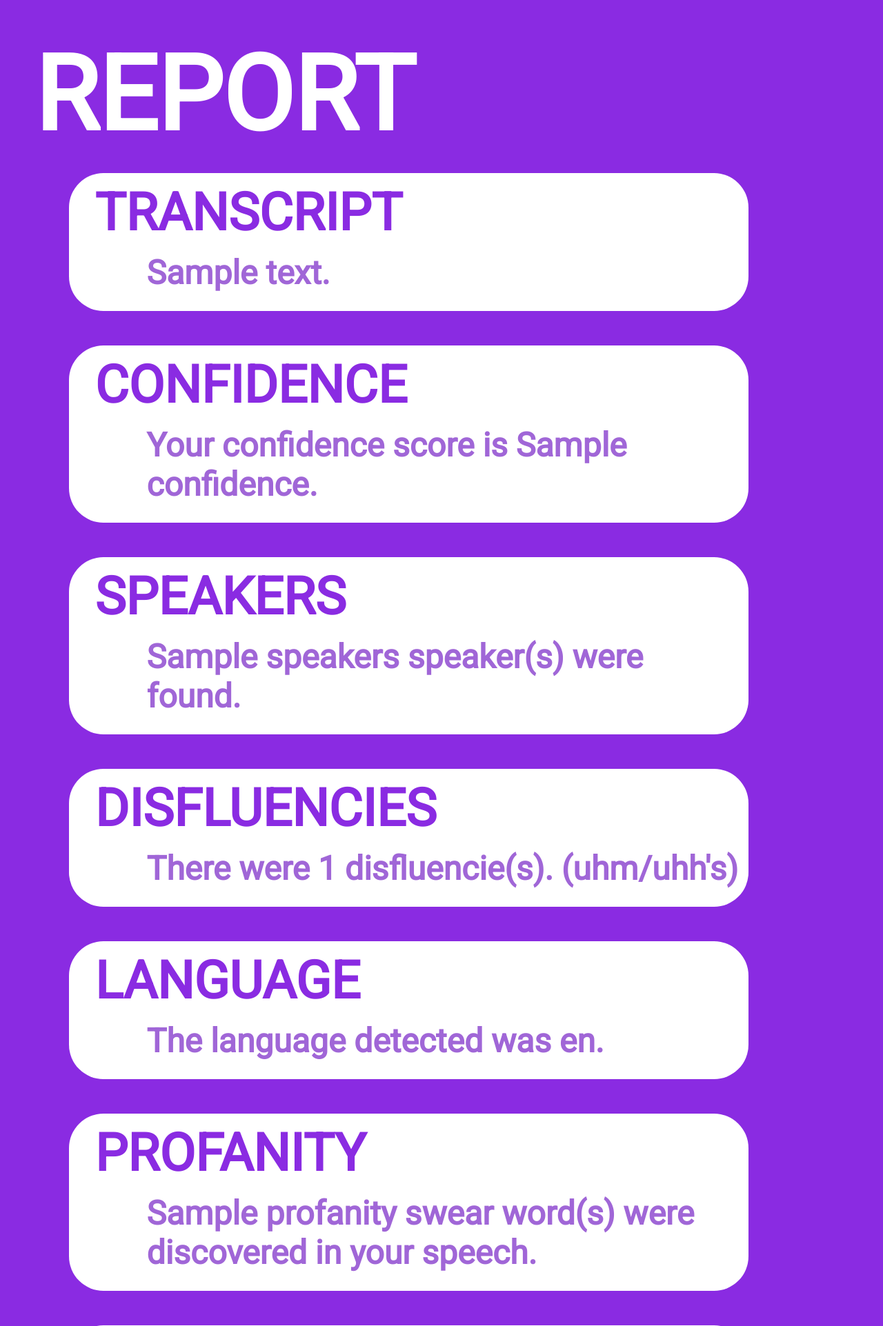
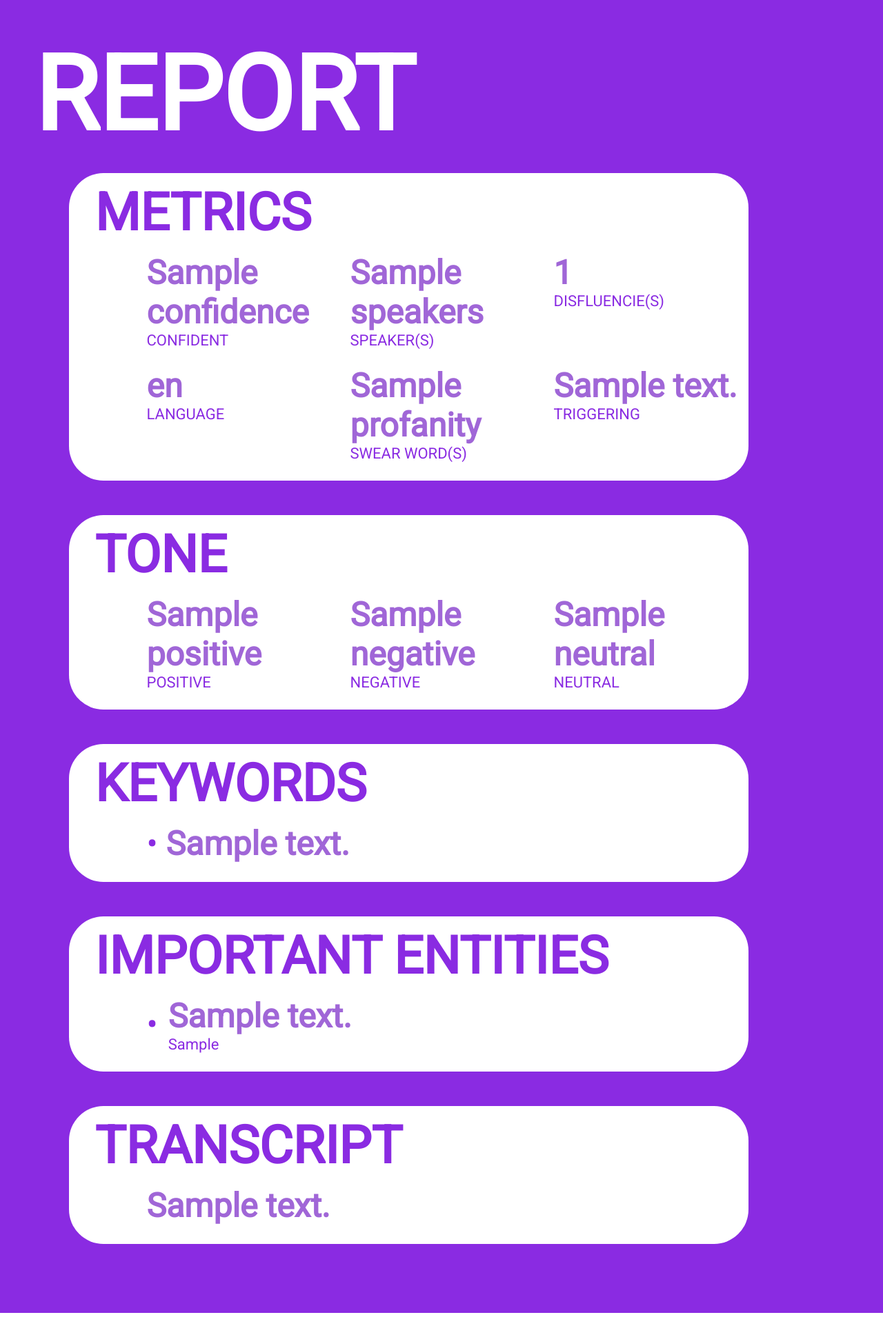
Before and after one commit to AvramBaicu/AudioAssembly, a Flask app: template AudioAssembly/templates/report.html in a window 1280 px wide. Shown: the top 1923 px of the page at 69% size. Run offline with Flask 2, Linux system fonts and the light colour scheme; the template is opened without the code that fills it: most values are stand-ins (such as "Sample title", 1, 10 or a date in 2020).

Commit message:
Update report.html

```diff
--- a/AudioAssembly/templates/report.html
+++ b/AudioAssembly/templates/report.html
@@ -21,97 +21,80 @@
     <div class="main">
       <div class="title">REPORT</div>
       <div class="container">
-        <div class="subtitle">TRANSCRIPT</div>
-        <div class="text">
-          <span style="color: rgb(160, 102, 215)"> {{data['text']}} </span>
+        <div class="subtitle">METRICS</div>
+        <div class="metrics">
+          <div>
+            <div class="data">{{data['confidence']}}</div>
+            <div class="label">CONFIDENT</div>
+          </div>
+          <div>
+            <div class="data">{{data['speakers']}}</div>
+            <div class="label">SPEAKER(S)</div>
+          </div>
+          <div>
+            <div class="data">{{data['disfluencies_count']}}</div>
+            <div class="label">DISFLUENCIE(S)</div>
+          </div>
+          <div>
+            <div class="data">{{data['language']}}</div>
+            <div class="label">LANGUAGE</div>
+          </div>
+          <div>
+            <div class="data">{{data['profanity']}}</div>
+            <div class="label">SWEAR WORD(S)</div>
+          </div>
+          <div>
+            <div class="data">{{data['content_safety']}}</div>
+            <div class="label">TRIGGERING</div>
+          </div>
         </div>
       </div>
       <div class="container">
-        <div class="subtitle">CONFIDENCE</div>
-        <div class="text">
-          Your confidence score is
-          <span style="color: rgb(160, 102, 215)">{{data['confidence']}}</span>.
-        </div>
-      </div>
-      <div class="container">
-        <div class="subtitle">SPEAKERS</div>
-        <div class="text">
-          <span style="color: rgb(160, 102, 215)">{{data['speakers']}}</span>
-          speaker(s) were found.
-        </div>
-      </div>
-      <div class="container">
-        <div class="subtitle">DISFLUENCIES</div>
-        <div class="text">
-          There were
-          <span style="color: rgb(160, 102, 215)">
-            {{data['disfluencies_count']}} </span
-          >disfluencie(s). (uhm/uhh's)
-        </div>
-      </div>
-      <div class="container">
-        <div class="subtitle">LANGUAGE</div>
-        <div class="text">
-          The language detected was
-          <span style="color: rgb(160, 102, 215)">{{data['language']}}</span>.
-        </div>
-      </div>
-      <div class="container">
-        <div class="subtitle">PROFANITY</div>
-        <div class="text">
-          <span style="color: rgb(160, 102, 215)">{{data['profanity']}}</span>
-          swear word(s) were discovered in your speech.
+        <div class="subtitle">TONE</div>
+        <div class="metrics">
+          <div>
+            <div class="data">{{data['tone']['POSITIVE']}}</div>
+            <div class="label">POSITIVE</div>
+          </div>
+          <div>
+            <div class="data">{{data['tone']['NEGATIVE']}}</div>
+            <div class="label">NEGATIVE</div>
+          </div>
+          <div class="neutral">
+            <div class="data">{{data['tone']['NEUTRAL']}}</div>
+            <div class="label">NEUTRAL</div>
+          </div>
         </div>
       </div>
       <div class="container">
         <div class="subtitle">KEYWORDS</div>
-        <div class="text">
-          The keywords noted were:
-          <span style="color: rgb(160, 102, 215)">
-            {%- for key in data['keywords'] -%} {{ key['text'] }} {%- if not
-            loop.last -%} , {% endif %} {%- endfor -%} </span
-          >.
-        </div>
-      </div>
-      <div class="container">
-        <div class="subtitle">CONTENT SAFETY</div>
-        <div class="text">
-          The audio could be
-          <span style="color: rgb(160, 102, 215)">
-            {{data['content_safety']}} </span
-          >triggering to some.
-        </div>
-      </div>
-      <div class="container">
-        <div class="subtitle">TONE</div>
-        <div class="text">
-          The tone was
-          <span style="color: rgb(160, 102, 215)">
-            {{ data['tone']['POSITIVE'] }}</span
-          >
-          positive,
-          <span style="color: rgb(160, 102, 215)"
-            >{{ data['tone']['NEGATIVE'] }}</span
-          >
-          negative, and
-          <span style="color: rgb(160, 102, 215)"
-            >{{ data['tone']['NEUTRAL'] }}</span
-          >
-          neutral.
+        <div class="list">
+          {%- for key in data['keywords'] -%}
+          <div class="element">
+            <span style="color: blueviolet; font-weight: normal">•</span> {{
+            key['text'] }}
+          </div>
+          {%- if not loop.last -%} {% endif %} {%- endfor -%}
         </div>
       </div>
       <div class="container">
         <div class="subtitle">IMPORTANT ENTITIES</div>
-        <div class="text">
-          The common words/theme of the audio revolved around
-          <span style="color: rgb(160, 102, 215)">
-            {% if data['important_entities'] != [] %} {%- for entity in
-            data['important_entities'] -%} {% if loop.last and
-            data['important_entities']|length > 1 %} and {% endif %} the {{
-            entity["entity_type"] }} {{ entity["text"] }} {%- if not loop.last
-            -%} , {% endif %} {%- endfor -%}{% else %}nothing{% endif -%} </span
-          >.
+        <div class="metric-container">
+          {% if data['important_entities'] != [] %} {%- for entity in
+          data['important_entities'] -%}
+          <div class="metric-subcontainer">
+            <div class="metric">•</div>
+            <div class="metric">
+              <div class="data">{{ entity["text"] }}</div>
+              <div class="label">{{ entity["entity_type"] }}</div>
+            </div>
+          </div>
+          {%- endfor -%} {% endif -%}
         </div>
+      </div>
+      <div class="container">
+        <div class="subtitle">TRANSCRIPT</div>
+        <div class="text">{{data['text']}}</div>
       </div>
     </div>
   </body>
```
